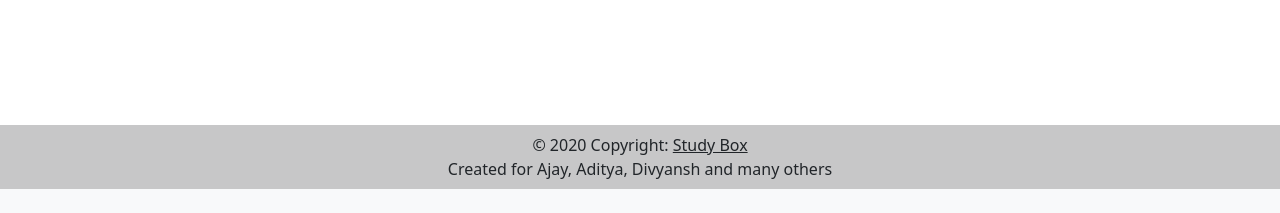
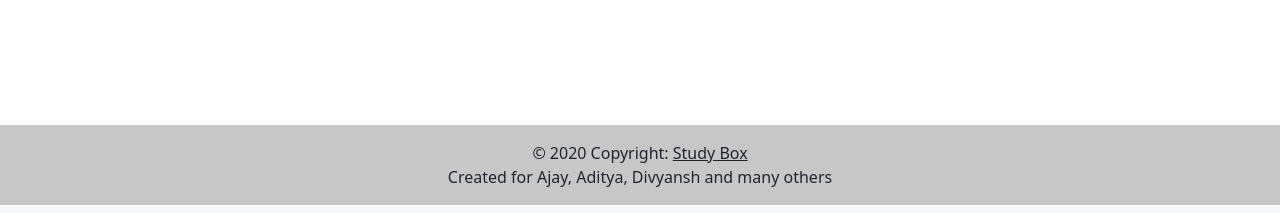
Before and after one commit to ajayjainn/StudyBox, a Django app: page / in a window 1280 px wide. Shown: the part 587-800 px from the top of the page. Run offline with Django 3.2, Linux system fonts and the light colour scheme; data comes from the database, SQL or seed files in the repository; some libraries are stand-ins or nearby versions.

Commit message:
Update base.html

```diff
--- a/studybox/templates/studybox/base.html
+++ b/studybox/templates/studybox/base.html
@@ -126,7 +126,7 @@
   <div style="margin-bottom: 70px;visibility: hidden;" class="spacer"> . </div>
 
   <footer  class="bg-light text-center text-lg-start fixed-bottom">
-    <div class="text-center p-2" style="background-color: rgba(0, 0, 0, 0.2)">
+    <div class="text-center p-3" style="background-color: rgba(0, 0, 0, 0.2)">
       © 2020 Copyright:
       <a class="text-dark" href="/">Study Box</a><br>
       Created for Ajay, Aditya, Divyansh and many others
```
